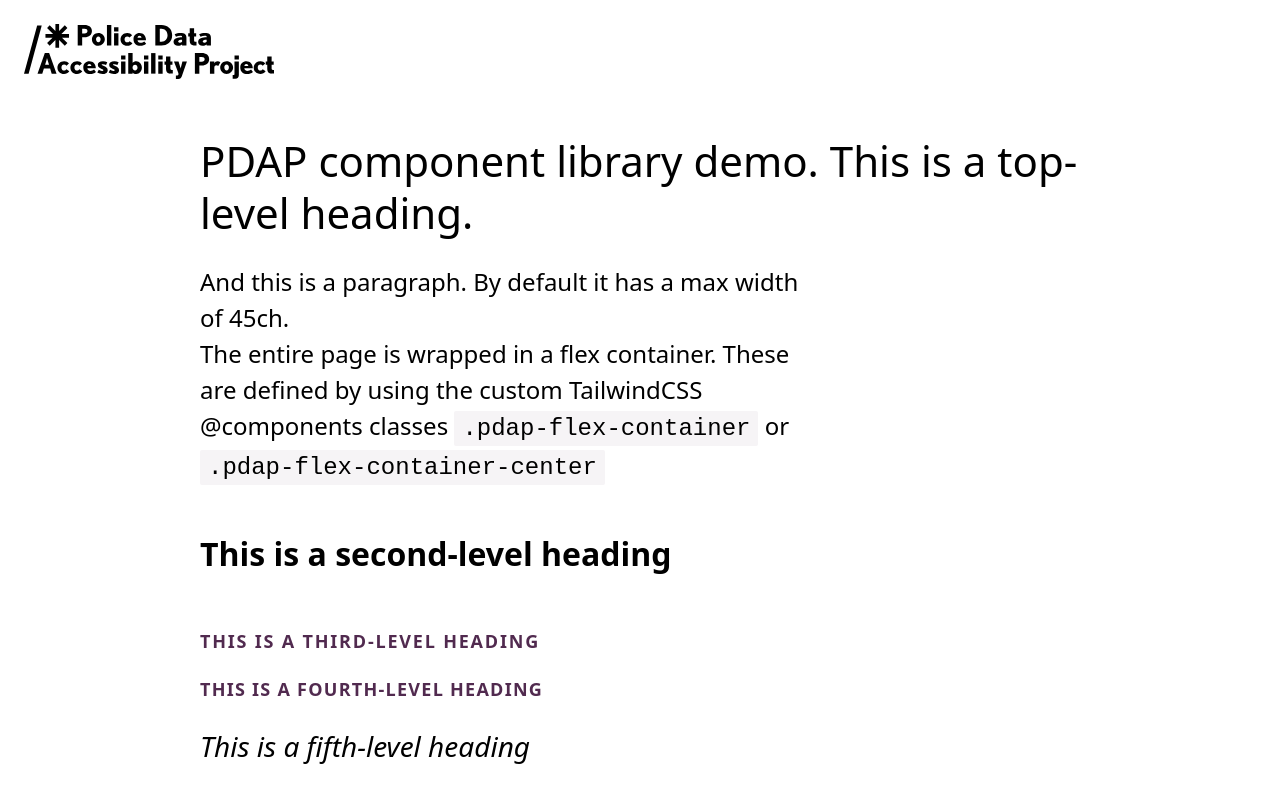
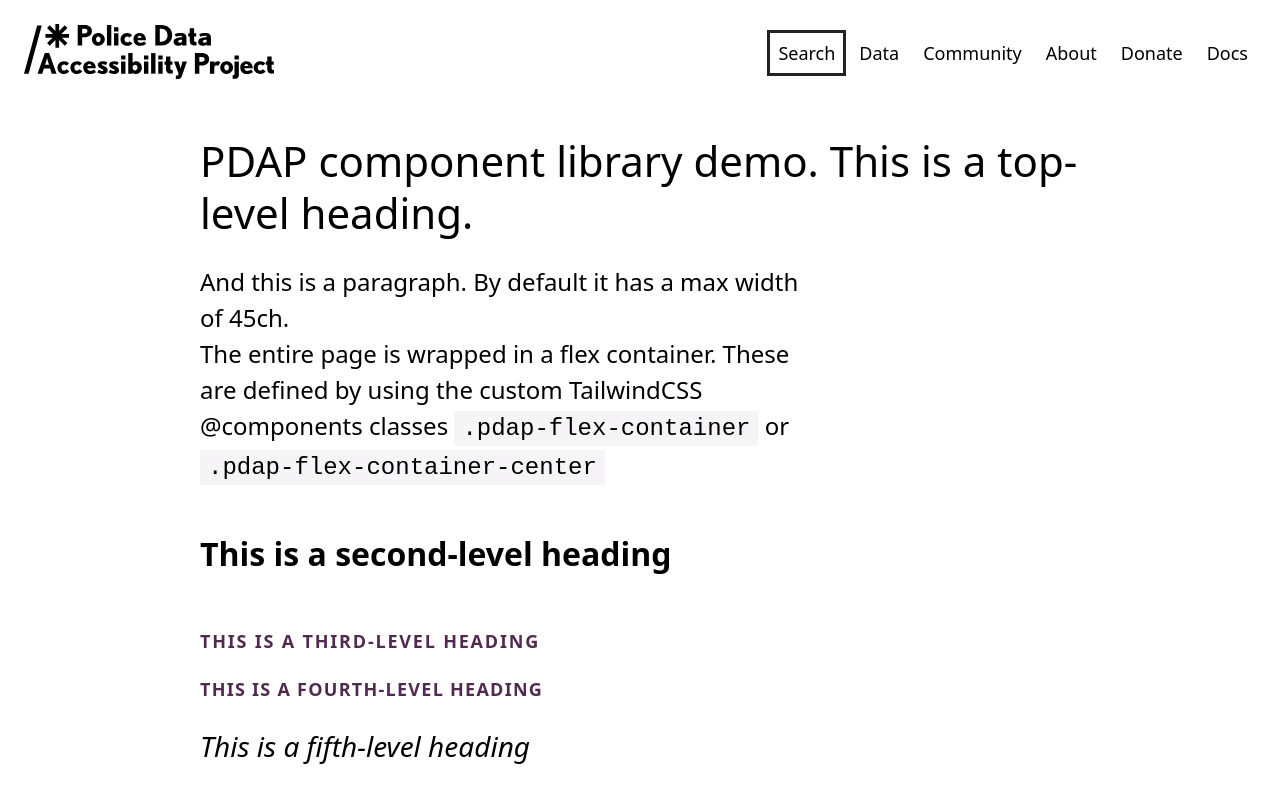
Before and after one commit to Police-Data-Accessibility-Project/design-system, a Vue app: page / in a window 1280 px wide. Shown: the top 795 px of the page. Built offline with nearby package versions, Linux system fonts and the light colour scheme.

Commit message:
chore(cleanup): miscellaneous updates

```diff
--- a/src/components/Button/PdapButton.vue
+++ b/src/components/Button/PdapButton.vue
@@ -50,7 +50,7 @@ export default {
 	}
 
 	.pdap-button-primary {
-		@apply pdap-button bg-brand-gold text-white;
+		@apply pdap-button bg-brand-gold text-neutral-50;
 	}
 
 	.pdap-button-primary[type='submit'] {
--- a/src/components/Footer/PdapFooter.vue
+++ b/src/components/Footer/PdapFooter.vue
@@ -124,7 +124,7 @@ export default {
 
 @layer components {
 	.pdap-footer {
-		@apply bg-brand-wine mt-auto mx-auto px-2 pt-2 pb-0 relative text-center text-[rgba(255,251,250)] text-lg;
+		@apply bg-brand-wine mt-auto mx-auto px-2 py-6 relative text-center text-[rgba(255,251,250)] text-lg;
 		@apply md:py-8 md:px-2;
 	}
 
@@ -159,7 +159,7 @@ export default {
 	}
 
 	.pdap-footer-social-link {
-		@apply cursor-pointer border-2 border-brand-gold decoration-0 disabled:opacity-50 font-semibold inline-block mx-1 px-6 py-2 rounded-none text-center text-lg w-full bg-brand-gold text-white;
+		@apply cursor-pointer border-2 border-brand-gold decoration-0 disabled:opacity-50 font-semibold inline-block mx-1 px-6 py-2 rounded-none text-center text-lg w-full bg-brand-gold text-neutral-50;
 		@apply hover:brightness-85 lg:text-xl sm:max-w-max;
 	}
 }
--- a/src/components/Nav/PdapNav.vue
+++ b/src/components/Nav/PdapNav.vue
@@ -26,7 +26,7 @@
 
 	<transition>
 		<nav
-			v-show="state.isMobile && state.isExpanded"
+			v-show="(state.isMobile && state.isExpanded) || !state.isMobile"
 			id="nav"
 			:aria-hidden="!(state.isMobile && state.isExpanded)"
 			class="pdap-nav"
@@ -173,10 +173,8 @@ export default {
 @layer components {
 	/* Nav */
 	.pdap-nav {
-		@apply items-start bg-neutral-300 flex relative z-40;
-		@apply lg:bg-transparent lg:justify-center max-lg:absolute max-lg:flex-col max-lg:left-0 max-lg:h-[calc(100vh-var(--header-height))] max-lg:p-6 max-lg:w-full;
-
-		top: var(--header-height);
+		@apply bg-neutral-300 flex relative z-40 items-center max-lg:items-start lg:gap-2;
+		@apply lg:bg-transparent lg:justify-center max-lg:absolute max-lg:flex-col max-lg:left-0 max-lg:h-[calc(100vh-var(--header-height))] max-lg:p-6 max-lg:w-full max-lg:top-[var(--header-height)];
 	}
 
 	.pdap-nav[aria-hidden='true'],
@@ -185,8 +183,8 @@ export default {
 	}
 
 	.pdap-nav-link-container {
-		@apply align-top basis-[max-content] p-2 lg:p-0 inline-block list-none relative;
-		@apply lg:flex-shrink-0 lg:flex-grow lg:mx-2 lg:mb-2;
+		@apply align-top basis-[max-content] p-2 lg:p-0 inline-block list-none relative m-0;
+		@apply lg:flex-shrink-0 lg:flex-grow;
 	}
 
 	.pdap-nav-link {
--- a/src/components/Spinner/PdapSpinner.vue
+++ b/src/components/Spinner/PdapSpinner.vue
@@ -65,7 +65,7 @@ export default {
 		@apply items-center bg-inherit flex flex-col gap-4 h-auto justify-center w-auto z-30;
 	}
 
-	@media (prefers-reduced-motion) {
+	@media (prefers-reduced-motion: no-preference) {
 		.pdap-spinner-innards {
 			transform-origin: center;
 			animation: spinner 0.85s infinite linear;
```
